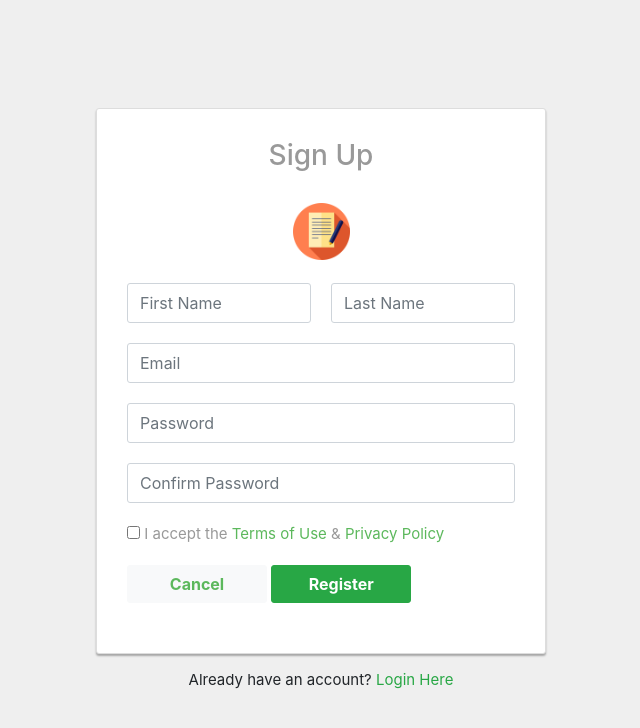
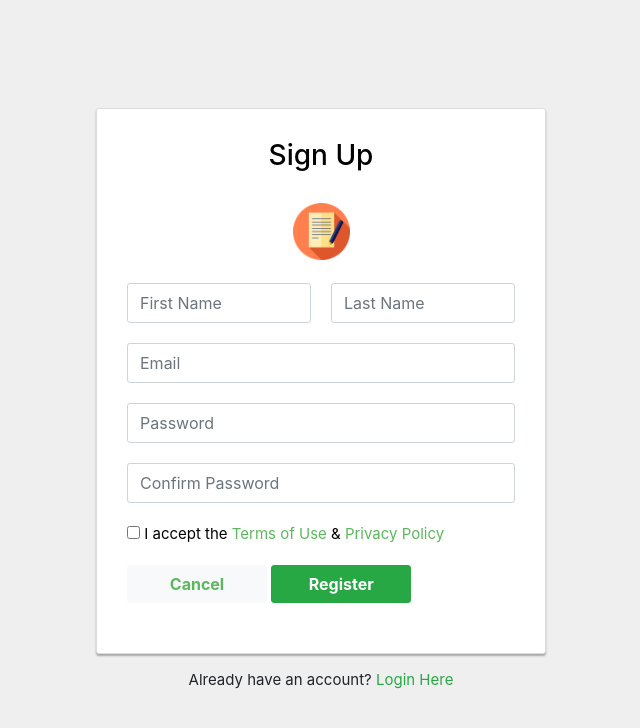
Before and after one commit to albertho425/php-mysql-finance-app, a PHP site: page /Finance/signup.php in a window 1280 px wide. Shown: the top 728 px of the page, without its empty margins (319-959 px from the left). Run offline with PHP 8.4, Linux system fonts and the light colour scheme; some libraries are stand-ins or nearby versions.

Commit message:
Change font and hint color to black

```diff
--- a/css/signup.css
+++ b/css/signup.css
@@ -66,13 +66,13 @@ form {
   }
 
   .signup-form .hint-text {
-    color: #999;
+    color: black;
     margin-bottom: 30px;
     text-align: center;
   }
 
   .signup-form form {
-    color: #999;
+    color: black;
     border-radius: 3px;
     margin-bottom: 15px;
     background: #fff;
```
